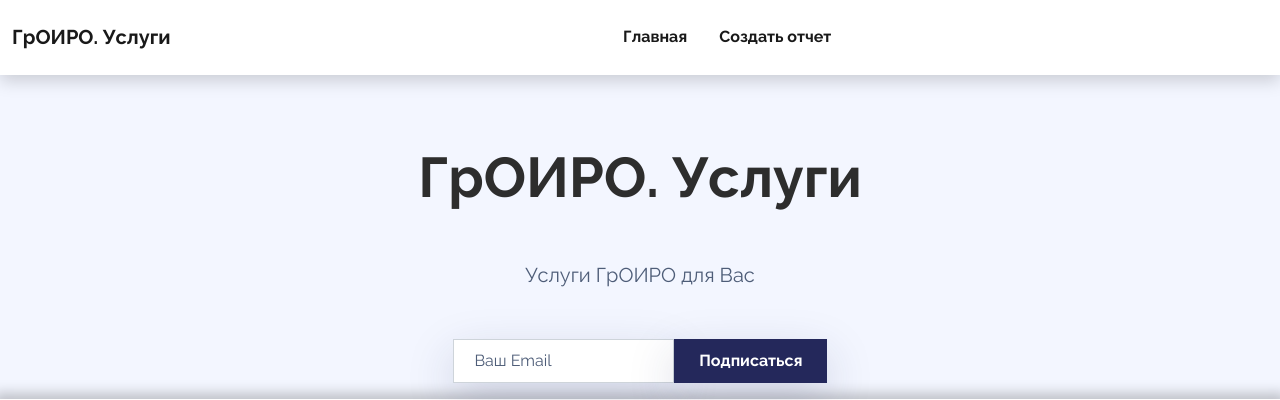
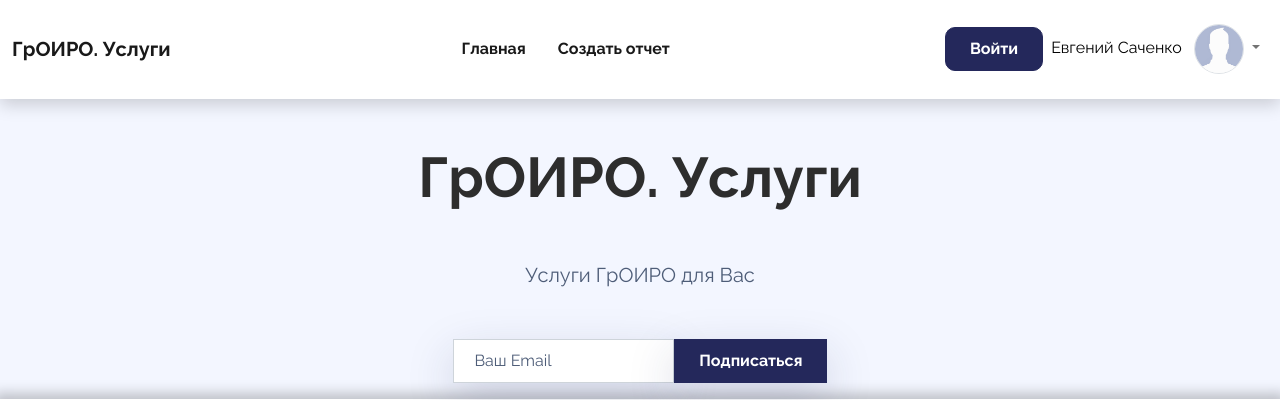
Before and after one commit to EvgeniiPlus/GroiroServices, a Django app: page / in a window 1280 px wide. Shown: the top 400 px of the page. Run offline with Django 4.2, Linux system fonts and the light colour scheme; data comes from the database, SQL or seed files in the repository; some libraries are stand-ins or nearby versions.

Commit message:
НАчало авторизации

```diff
--- a/GroiroServices/services/templates/services/base.html
+++ b/GroiroServices/services/templates/services/base.html
@@ -12,14 +12,43 @@
 
 <body>
     <nav class="navbar navbar-light navbar-expand-md fixed-top navbar-shrink py-3" id="mainNav">
-        <div class="container"><a class="navbar-brand d-flex align-items-center" href="/"><span>ГрОИРО. Услуги</span></a><button data-bs-toggle="collapse" class="navbar-toggler" data-bs-target="#navcol-1"><span class="visually-hidden">Toggle navigation</span><span class="navbar-toggler-icon"></span></button>
+        <div class="container">
+
+            <a class="navbar-brand d-flex align-items-center" href="/">
+                <span>ГрОИРО. Услуги</span>
+            </a>
+
+            <button data-bs-toggle="collapse" class="navbar-toggler" data-bs-target="#navcol-1">
+                <span class="visually-hidden">Toggle navigation</span>
+                <span class="navbar-toggler-icon"></span>
+            </button>
+
             <div class="collapse navbar-collapse" id="navcol-1">
                 <ul class="navbar-nav mx-auto">
                     {% for m in menu %}
                         <li class="nav-item"><a class="nav-link active" href="{% url m.url_name %}">{{ m.title }}</a></li>
                     {% endfor %}
+                </ul>
+            </div>
+            <a class="btn btn-primary" style="border-radius: 10px" role="button">Войти</a>
+            <ul class="navbar-nav flex-nowrap ms-auto">
+                <li class="nav-item dropdown no-arrow">
+                    <div class="nav-item dropdown no-arrow">
+                        <a class="dropdown-toggle nav-link" aria-expanded="false" data-bs-toggle="dropdown" href="#">
+                            <span class="d-none d-lg-inline me-2 text-black-600 large" style="color: black">Евгений Саченко</span>
+                            <img class="border rounded-circle img-profile" height="50px" src="../../static/services/assets/img/NoPhoto.jpg" />
+                        </a>
+                        <div class="dropdown-menu shadow dropdown-menu-end animated--grow-in">
+                            <a class="dropdown-item" href="#">Профиль</a>
+                            <a class="dropdown-item" href="#">Мои отчеты</a>
+                            <a class="dropdown-item" href="#">Мои услуги</a>
+                            <div class="dropdown-divider"></div>
+                            <a class="dropdown-item" href="#">Выход</a>
+                        </div>
+                    </div>
+                </li>
+            </ul>
 
-            </div>
         </div>
     </nav>
 
--- a/GroiroServices/services/views.py
+++ b/GroiroServices/services/views.py
@@ -11,6 +11,7 @@ from django.views.generic import ListView, UpdateView, DetailView, DeleteView, C
 
 menu = [{'title': 'Главная', 'url_name': 'home'},
         {'title': 'Создать отчет', 'url_name': 'dailyReport'},
+
 ]
 
 def home(request):
```
Also changed, not shown: GroiroServices/services/static/services/assets/img/NoPhoto.jpg (added), 1 other file.
